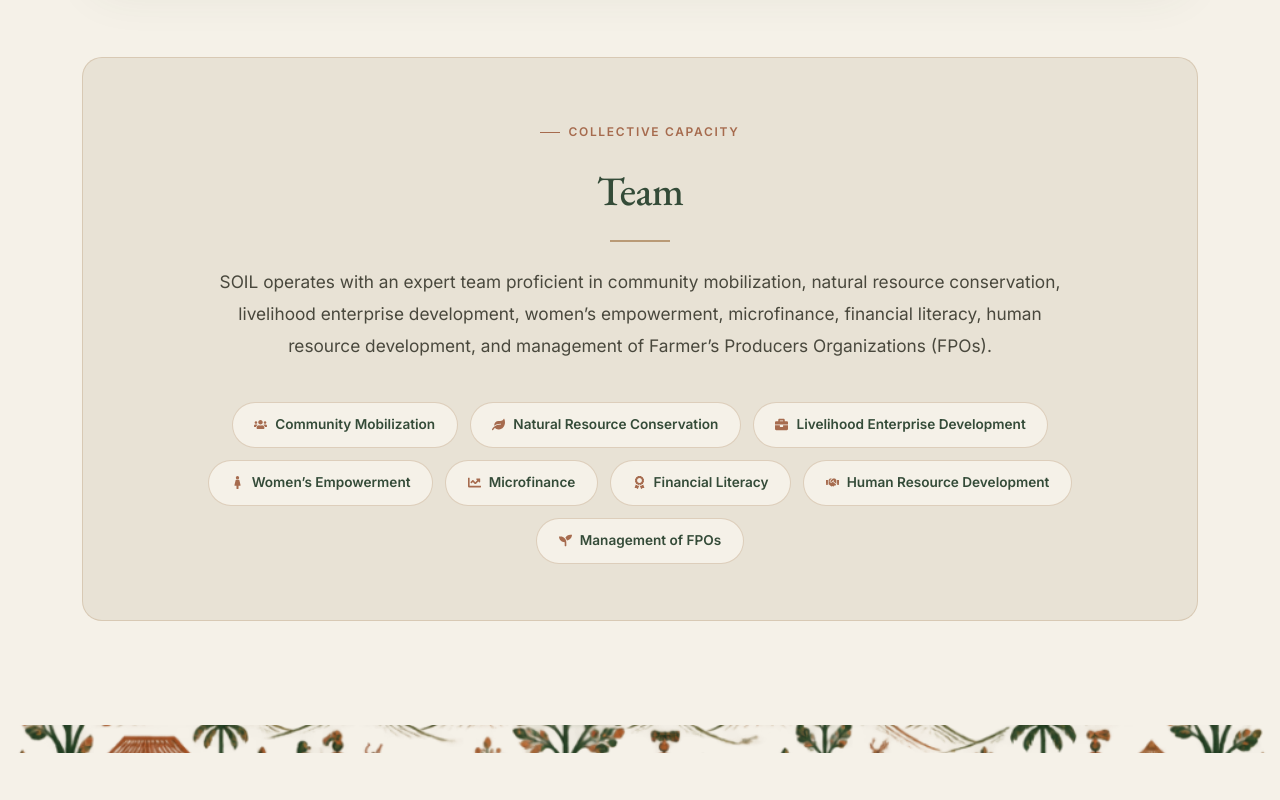
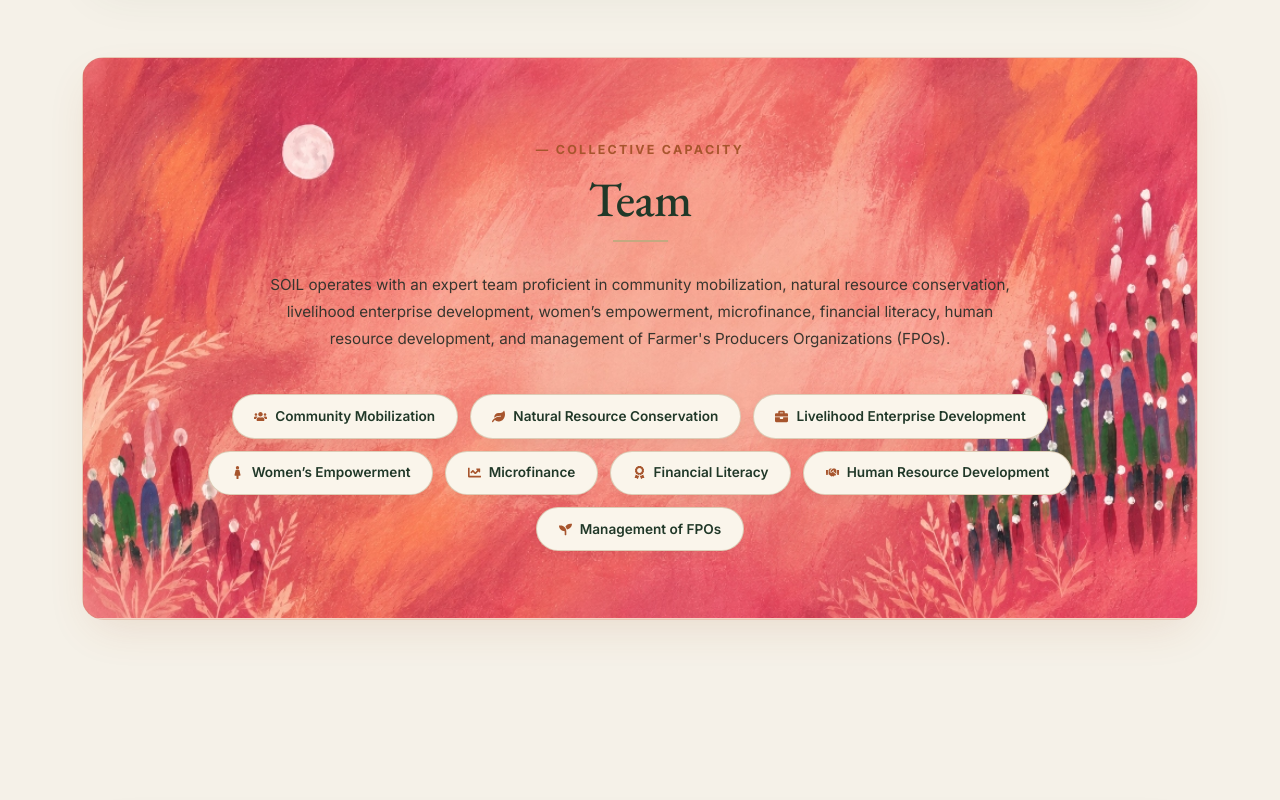
Before and after one commit to k121mayur/SOIL_Foundation, a React (Create React App) app: page /about in a window 1280 px wide. Shown: the part 6580-7380 px from the top of the page. Built offline with nearby package versions, Linux system fonts and the light colour scheme.

Commit message:
Team Section changes

```diff
--- a/src/pages/AboutUsPage.css
+++ b/src/pages/AboutUsPage.css
@@ -1135,21 +1135,68 @@
   margin-bottom: 1.5rem;
 }
 
-/* Team Narrative & Chips */
+/* Team Narrative & Chips with Painted Folk Art Background */
 .team-editorial-box {
-  background-color: #E8E2D5;
-  border-radius: 20px;
-  padding: 3.5rem 3rem;
-  border: 1px solid rgba(185, 154, 118, 0.35);
+  position: relative;
+  background-color: #f7d5c9;
+  background-image: url('../assets/team_bg.jpg');
+  background-repeat: no-repeat;
+  background-size: cover;
+  background-position: center center;
+  border-radius: 22px;
+  padding: 4.8rem 3.5rem 4.2rem;
+  border: 1px solid rgba(185, 154, 118, 0.25);
   text-align: center;
+  box-shadow: 0 16px 45px -12px rgba(167, 85, 45, 0.16);
+  overflow: hidden;
+}
+
+@media (min-width: 1200px) {
+  .team-editorial-box {
+    background-size: 100% 100%;
+  }
+}
+
+@media (max-width: 991px) {
+  .team-editorial-box {
+    padding: 3.5rem 1.8rem 3rem;
+  }
+}
+
+.team-eyebrow {
+  display: inline-block;
+  font-family: var(--font-sans);
+  font-size: 0.78rem;
+  font-weight: 700;
+  letter-spacing: 0.18em;
+  text-transform: uppercase;
+  color: #a7552d;
+  margin-bottom: 0.4rem;
+}
+
+.team-heading {
+  font-family: 'EB Garamond', Georgia, serif !important;
+  font-size: clamp(2.6rem, 3.8vw, 3.4rem);
+  font-weight: 500;
+  color: #203828 !important;
+  line-height: 1.15;
+  margin: 0.3rem 0 0.8rem;
+}
+
+.team-editorial-box .decorative-divider.center {
+  background-color: #c5a880;
+  width: 55px;
+  height: 2px;
+  margin: 0 auto 1.8rem;
 }
 
 .team-narrative-text {
-  font-size: 1.08rem;
-  line-height: 1.85;
-  color: #49483D;
-  max-width: 860px;
-  margin: 0 auto 2.5rem;
+  font-family: var(--font-sans);
+  font-size: clamp(0.95rem, 1.12vw, 1.05rem);
+  line-height: 1.8;
+  color: #38352e;
+  max-width: 740px;
+  margin: 0 auto 2.6rem;
   text-align: center;
 }
 
@@ -1158,36 +1205,42 @@
   flex-wrap: wrap;
   justify-content: center;
   gap: 12px;
+  max-width: 980px;
+  margin: 0 auto;
 }
 
 .team-domain-chip {
   display: inline-flex;
   align-items: center;
   gap: 8px;
-  padding: 0.65rem 1.35rem;
-  border-radius: 999px;
-  background-color: #F5F1E8;
-  border: 1px solid rgba(185, 154, 118, 0.4);
+  padding: 0.6rem 1.35rem;
+  border-radius: 9999px;
+  background-color: #FAF5EB;
+  border: 1px solid rgba(185, 154, 118, 0.45);
+  box-shadow: 0 4px 14px rgba(0, 0, 0, 0.05);
   font-family: var(--font-sans);
   font-size: 0.85rem;
   font-weight: 600;
-  color: #344B38;
+  color: #203828;
   transition: all 0.3s ease;
 }
 
 .team-domain-chip:hover {
-  background-color: #344B38;
-  color: #F5F1E8;
-  border-color: #344B38;
+  background-color: #203828;
+  color: #FAF5EB;
+  border-color: #203828;
   transform: translateY(-2px);
+  box-shadow: 0 6px 18px rgba(0, 0, 0, 0.12);
 }
 
 .team-domain-chip svg {
-  color: #A66B4E;
+  color: #a7552d;
+  flex-shrink: 0;
+  transition: color 0.3s ease;
 }
 
 .team-domain-chip:hover svg {
-  color: #B99A76;
+  color: #CAA97E;
 }
 
 /* ---------------------------------------------------------------------
--- a/src/pages/AboutUsPage.jsx
+++ b/src/pages/AboutUsPage.jsx
@@ -24,7 +24,6 @@
 // Image Assets
 import bannerImage from "../assets/WesternGhat.jpg";
 import directorPhoto from "../assets/vinayashree_ceo.jpg";
-import tribalBorderArt from "../assets/tribal_border_art.png";
 import tribalStripPattern from "../assets/tribal_strip_pattern.png";
 import conservationImg from "../assets/conservation.jpg";
 import womenImg from "../assets/women.jpg";
@@ -843,8 +842,8 @@
 
           {/* Team Section */}
           <div id="team" className="team-editorial-box">
-            <span className="eyebrow-tag">COLLECTIVE CAPACITY</span>
-            <h3 className="about-section-heading" style={{ fontSize: "clamp(2.2rem, 3.2vw, 2.9rem)" }}>
+            <span className="team-eyebrow">— COLLECTIVE CAPACITY</span>
+            <h3 className="about-section-heading team-heading">
               Team
             </h3>
             <div className="decorative-divider center" />
@@ -853,7 +852,7 @@
               SOIL operates with an expert team proficient in community
               mobilization, natural resource conservation, livelihood enterprise
               development, women’s empowerment, microfinance, financial literacy,
-              human resource development, and management of Farmer’s Producers
+              human resource development, and management of Farmer's Producers
               Organizations (FPOs).
             </p>
 
@@ -896,14 +895,6 @@
         </Container>
       </section>
 
-      {/* Traditional Folk Art Divider */}
-      <div className="tribal-divider-wrap" style={{ backgroundColor: "#F5F1E8" }}>
-        <img
-          src={tribalBorderArt}
-          alt="SOIL Folk Art Border"
-          className="tribal-divider-img"
-        />
-      </div>
 
       {/* ===================================================================
           8. GET INVOLVED (Strong Editorial CTA Navigation)
```
Also changed, not shown: src/assets/team_bg.jpg (added).
